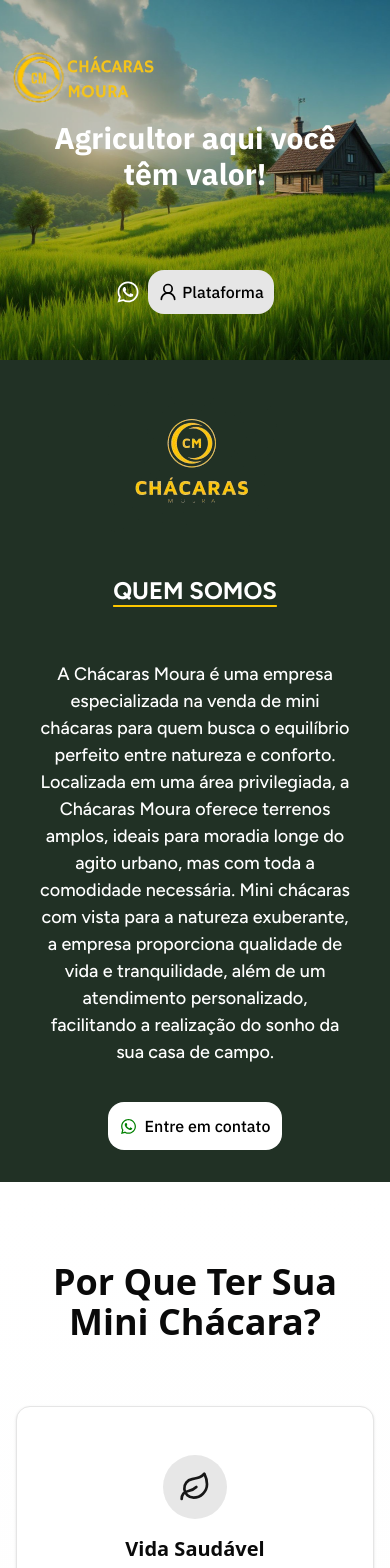
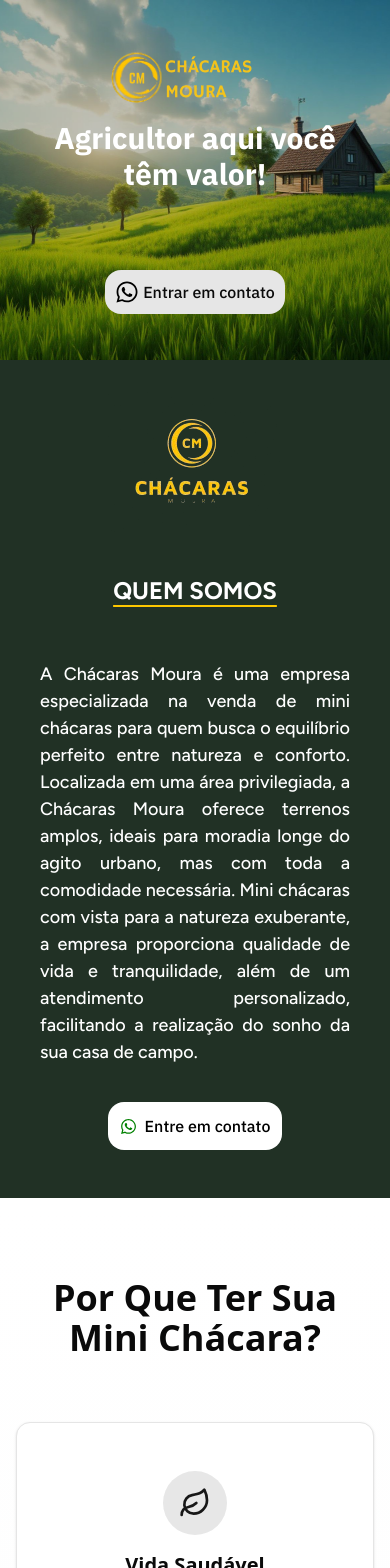
Before and after one commit to lucasMunizt/site-chacaraMoura, a React (Vite) app in the folder site/: page / in a window 390 px wide. Shown: the top 1568 px of the page. Built offline with nearby package versions, Linux system fonts and the light colour scheme; what tailwindcss-animated would draw is missing.

Commit message:
alterações no layout do site e plataforma

```diff
--- a/site/src/components/Common/Header.tsx
+++ b/site/src/components/Common/Header.tsx
@@ -1,11 +1,9 @@
-import { UserRound } from "lucide-react";
+
 import { FaWhatsapp } from "react-icons/fa";
 import AOS from "aos";
 import "aos/dist/aos.css";
 import { useEffect } from "react";
-import { useNavigate } from "react-router-dom";
 export const Header = () => {
-  const navigate = useNavigate();
   useEffect(() => {
     AOS.init({
       duration: 1000, // duração da animação
@@ -28,8 +26,8 @@ export const Header = () => {
       />
       <img
         src="/chacaras-moura-test2.svg"
-        className="absolute top-1 md:top-1/12 lef-[90%] md:left-[5%] md:w-44"
-        alt=""
+        className="absolute top-1 md:top-[1/14] left-[25%] md:left-[5%] md:w-44"
+        alt="logo-chacaras moura"
       />
       <h1
         className="
@@ -75,31 +73,13 @@ export const Header = () => {
           rel="noopener noreferrer"
           className="cursor-pointer hover:shadow-lg transition-all border-none
           duration-300 hover:-translate-y-1 font-ibmPlex font-medium
-          md:flex md:gap-1 md:p-2.5 md:bg-[#E6E6E6] md:rounded-2xl
+         flex gap-1 p-2.5 bg-[#E6E6E6] rounded-2xl
 
           "
         >
-          <FaWhatsapp
-            className="cursor-pointer text-white md:text-black"
-            size={24}
-          />
-          <p className="hidden md:flex">Entrar em contato</p>
+          <FaWhatsapp className="cursor-pointer text-black" size={24} />
+          <p className="flex">Entrar em contato</p>
         </a>
-        <div
-          className="flex items-center cursor-pointer gap-1
-        bg-[#E6E6E6] justify-center p-2.5 hover:shadow-lg transition-all
-        duration-300 hover:-translate-y-1 border-none rounded-2xl"
-        >
-          <UserRound className="cursor-pointer" color="black" size={20} />
-          <a
-            onClick={() => {
-              navigate("/login");
-            }}
-            className="text-black font-medium font-ibmPlex"
-          >
-            Plataforma
-          </a>
-        </div>
       </div>
     </header>
   );
--- a/site/src/components/Common/footer.tsx
+++ b/site/src/components/Common/footer.tsx
@@ -1,8 +1,10 @@
 import { Button } from "@/components/ui/button";
 import { Phone } from "lucide-react";
 import { FaWhatsapp } from "react-icons/fa";
-
+import { UserRound } from "lucide-react";
+import { useNavigate } from "react-router-dom";
 const Footer = () => {
+  const navigate = useNavigate();
   return (
     <section className="py-20 bg-[#213125] from-primary to-primary/80 text-white">
       <div className="container mx-auto px-4">
@@ -19,10 +21,10 @@ const Footer = () => {
             <a href="tel:++55-93-991539111">
               <Button
                 size="lg"
-                className="text-lg px-8 bg-white text-primary hover:bg-white/10 shadow-lg"
+                className="text-lg  w-[200px] px-8 bg-white text-primary hover:bg-white/10 shadow-lg"
               >
                 <Phone className="mr-2 h-5 w-5" />
-                Ligar Agora
+                Ligar agora
               </Button>
             </a>
             <a
@@ -33,14 +35,26 @@ const Footer = () => {
               <Button
                 size="lg"
                 variant="outline"
-                className="text-lg px-8 border-white text-black hover:bg-white/10"
+                className="text-lg px-8 w-[200px] border-white text-black hover:bg-white/10"
               >
                 <FaWhatsapp color="green" size={17} />
                 Entre em contato
               </Button>
             </a>
+            <Button
+              size="lg"
+              variant="outline"
+              className="
+           text-lg px-8 w-[200px] border-white text-black hover:bg-white/10
+            "
+              onClick={() => {
+                navigate("/login");
+              }}
+            >
+              <UserRound className="cursor-pointer" color="black" size={20} />
+              Plataforma
+            </Button>
           </div>
-
           <div className="mt-12 pt-8 border-t border-white/20">
             <p className="text-white/80 text-sm">
               Atendimento de segunda a sábado, das 8h às 18h
--- a/site/src/components/Common/site.tsx
+++ b/site/src/components/Common/site.tsx
@@ -34,29 +34,31 @@ export const Site = () => {
             >
               Quem somos
             </h1>
-
+            <div className="text-justify max-w-x1 mx-auto leading-relaxed">
               <p
                 data-aos="fade-up"
                 className="font-medium text-[18px] leading-normal text-white animate-jump
               animate-alternate-reverse animate-duration-[600ms]
-              animate-delay-[400ms] md:max-w-3xl md:text-justify "
+              animate-delay-[400ms] md:max-w-3xl"
               >
                 A Chácaras Moura é uma empresa especializada na venda de mini
                 chácaras para quem busca o equilíbrio perfeito entre natureza e
                 conforto. Localizada em uma área privilegiada, a Chácaras Moura
                 oferece terrenos amplos, ideais para moradia longe do agito
                 urbano, mas com toda a comodidade necessária. Mini chácaras com
-              vista para a natureza exuberante, a empresa proporciona qualidade
-              de vida e tranquilidade, além de um atendimento personalizado,
-              facilitando a realização do sonho da sua casa de campo.
+                vista para a natureza exuberante, a empresa proporciona
+                qualidade de vida e tranquilidade, além de um atendimento
+                personalizado, facilitando a realização do sonho da sua casa de
+                campo.
               </p>
+            </div>
             <a
               href="https://wa.me/93991539111"
               target="_blank"
               rel="noopener noreferrer"
             >
               <button
-                className="group flex items-center gap-2 text-black font-medium font-ibmPlex bg-white
+                className="group mb-4 flex items-center gap-2 text-black font-medium font-ibmPlex bg-white
              hover:shadow-lg transition-all duration-300 hover:-translate-y-1 p-3 rounded-2xl cursor-pointer"
               >
                 <FaWhatsapp color="green" size={17} />
--- a/site/src/plataforma/components/buscaLotes.tsx
+++ b/site/src/plataforma/components/buscaLotes.tsx
@@ -44,7 +44,6 @@ const BuscaLotes = ({ openModal, setOpenModal }: BuscaLotesProps) => {
     return () => clearTimeout(delay);
   }, [dadosInput, lotes]);
 
-
   return (
     <Dialog open={openModal} onOpenChange={setOpenModal}>
       <DialogContent className="bg-[#1E2939]" closeInconColor={"white"}>
@@ -67,7 +66,10 @@ const BuscaLotes = ({ openModal, setOpenModal }: BuscaLotesProps) => {
               <li
                 className="text-white mt-2 bg-[#222C3D] rounded-2xl w-full pl-4 p-3 cursor-pointer hover:bg-[#2A3A50] transition-colors duration-200"
                 onClick={() => {
-                  navigate("/sublotes", { state: { id: loteamento.id } });
+                  navigate("/sublotes", {
+                    state: { id: loteamento.id, nameLote: loteamento.name },
+                  });
+                  setOpenModal(false);
                 }}
               >
                 {loteamento.name}
--- a/site/src/plataforma/home-page.tsx
+++ b/site/src/plataforma/home-page.tsx
@@ -30,11 +30,11 @@ const HomePage = () => {
       <HeaderPc />
       {/* conteudo da home page */}
       <main className="mt-2.5 ml-2">
-        <div className="sm:hidden flex items-center border-b border-border justify-center">
+        <div className="sm:hidden flex items-center border-b border-border justify-start">
           <img src="/logo-menor.png" className="relative top-3 w-24" />
-          <h1 className="font-ibmPlex font-bold sm:text-left text-center sm:ml-10 text-2xl">
-            Lotes
-          </h1>
+          <h1 className="font-display flex items-center text-2xl sm:hidden md:flex lg:text-4xl  font-bold text-foreground">
+              Mini-Chácaras
+            </h1>
         </div>
         <div
           className="
```
Lines whose indentation alone changed are shown as unchanged.
